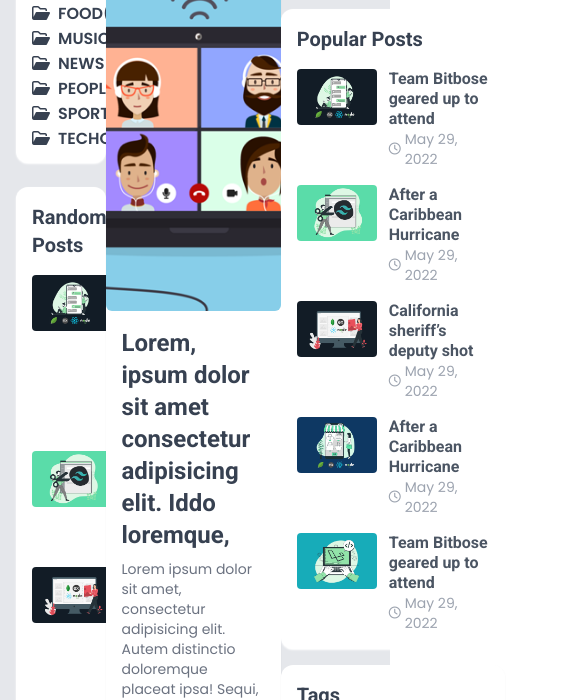
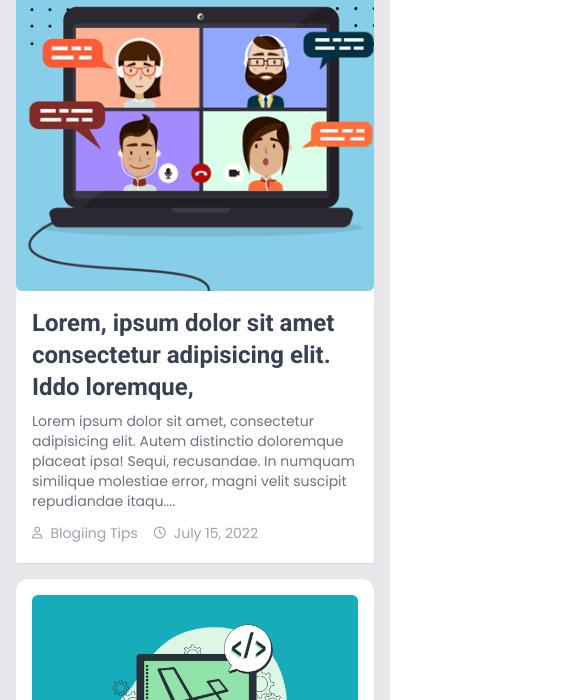
Before and after one commit to easylearningbd/tailwind-blog-project, a website: page index.html in a window 390 px wide. Shown: the part 263-963 px from the top of the page, 585 px wide, since content can reach past the window. Drawn offline with Linux system fonts and the light colour scheme.

Commit message:
61.Setup Mobile Responsive Part 1

```diff
--- a/index.html
+++ b/index.html
@@ -66,7 +66,10 @@
                     </span>
                     Login/Register
                </a>
+          </div>
 
+          <div class="text-xl text-gray-700 cursor-pointer ml-4 xl:hidden block hover:text-blue-700 transition ">
+               <i class="fas fa-bars "></i>
           </div>
 
 
@@ -76,8 +79,8 @@
  <!-- --------End Header nav bar part ------------- -->
 
      <div class="py-12 bg-gray-200 ">
-          <div class="container mx-auto px-4 flex ">
-               <div class="w-3/12">
+          <div class="container mx-auto px-4 flex-wrap lg:flex-nowrap ">
+               <div class="w-3/12 hidden xl:block ">
            <div class="bg-white shadow-sm shadow-white rounded-xl p-4 ">
                          <h3 class="text-xl font-semibold text-gray-700 font-roboto "> Categories  </h3>
 
```
